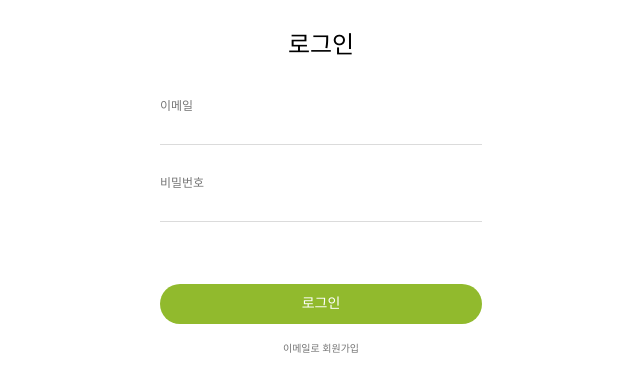
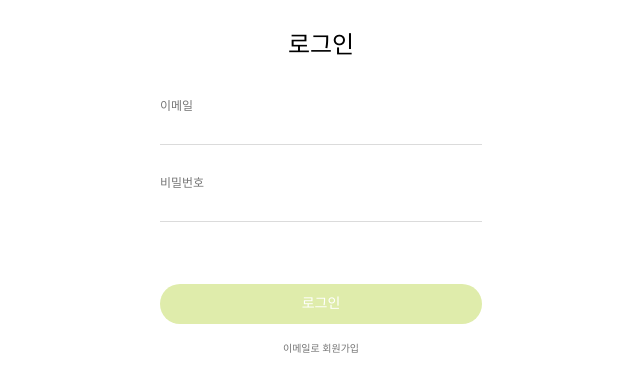
Before and after one commit to One-Hundred-Trials/Good-Harvest-Market, a React (Create React App) app: page /login/login_email in a window 1280 px wide. Shown: the top 392 px of the page, without its empty margins (319-959 px from the left). Built offline with nearby package versions, Linux system fonts and the light colour scheme.

Commit message:
Modify: input 작성 시 버튼 활성화

```diff
--- a/src/pages/Login/LoginEmail/LoginEmail.jsx
+++ b/src/pages/Login/LoginEmail/LoginEmail.jsx
@@ -12,10 +12,12 @@ export default function LoginEmail() {
   const [form, setForm] = useState({ email: '', pw: '' });
   const [auth, setAuth] = useRecoilState(authAtom);
   const [message, setMessage] = useState('');
+  const [valid, setValid] = useState('disabled');
 
   const handleChange = (e) => {
     const { name, value } = e.target;
     setForm({ ...form, [name]: value });
+    setValid(() => 'abled');
   };
   const loginData = {
     user: {
@@ -70,6 +72,7 @@ export default function LoginEmail() {
           value={form}
           label="이메일"
           type="email"
+          // required="true"
         />
         <Input
           onChange={handleChange}
@@ -79,8 +82,11 @@ export default function LoginEmail() {
           label="비밀번호"
           type="password"
           message={message}
+          // required="true"
         />
-        <Button className="loginBtn"> {'로그인'}</Button>
+        <Button variant={valid} className="loginBtn">
+          {'로그인'}
+        </Button>
       </InputFormStyle>
       <a style={{ display: 'block', marginTop: '20px' }}>이메일로 회원가입</a>
     </ContSecStyle>
```
